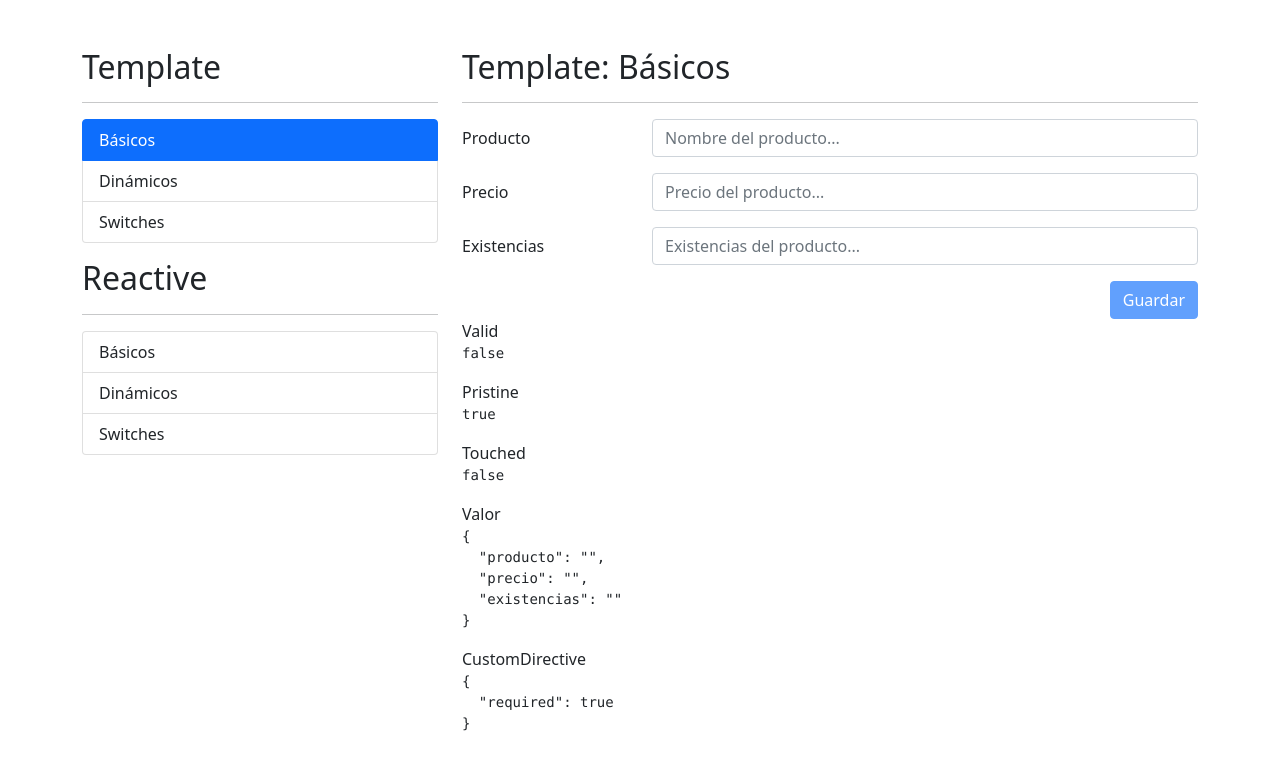
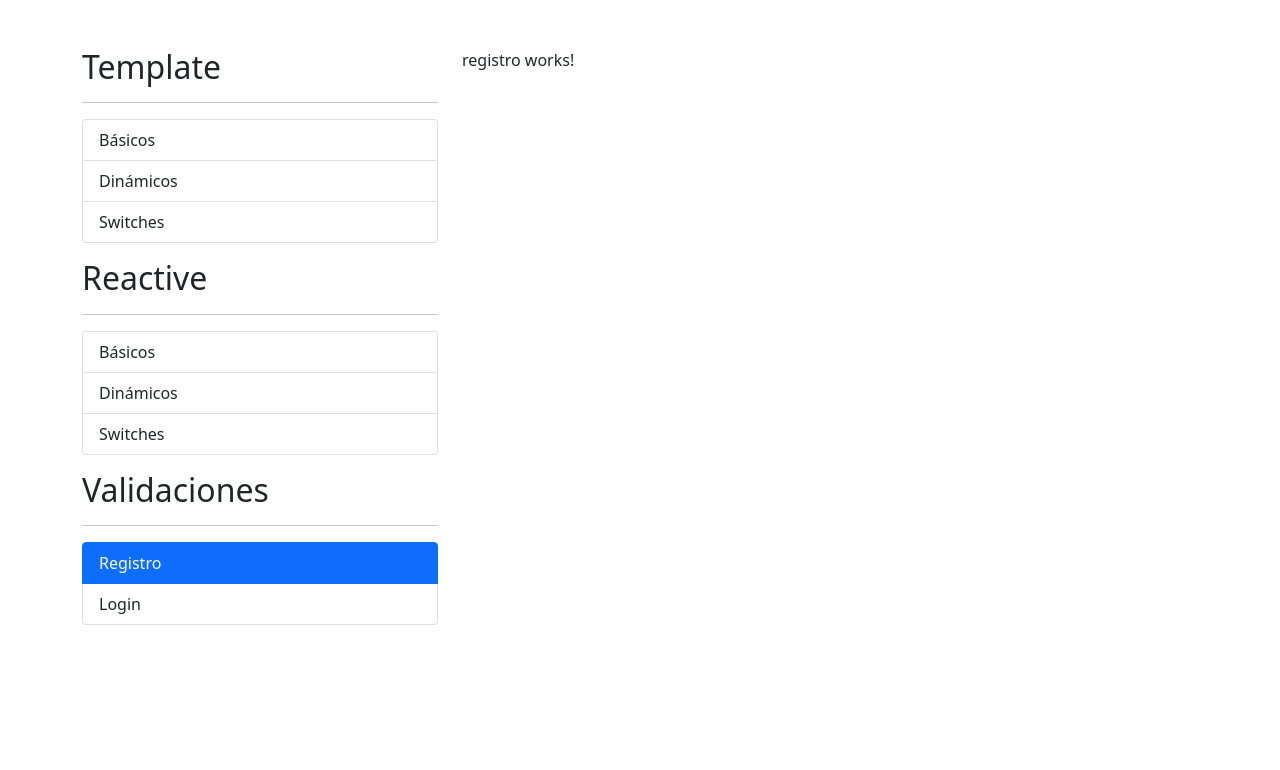
Before and after one commit to urkx/Angular-training, an Angular app in the folder udemy/formulariosApp/: page /validaciones/registro in a window 1280 px wide. Before the commit this address led to /template/basicos. Shown: the top 770 px of the page. Built offline with nearby package versions, Linux system fonts and the light colour scheme.

Commit message:
Auth module added: lazyload

```diff
--- a/udemy/formulariosApp/src/app/app-routing.module.ts
+++ b/udemy/formulariosApp/src/app/app-routing.module.ts
@@ -11,6 +11,10 @@ const routes: Routes = [
     loadChildren: () => import('./reactive/reactive.module').then(m => m.ReactiveModule)
   },
   {
+    path: 'validaciones',
+    loadChildren: () => import('./auth/auth.module').then(m => m.AuthModule)
+  },
+  {
     path: '**',
     redirectTo: 'template'
   }
--- /dev/null
+++ b/udemy/formulariosApp/src/app/auth/login/login.component.html
@@ -0,0 +1 @@
+<p>login works!</p>
--- /dev/null
+++ b/udemy/formulariosApp/src/app/auth/login/login.component.ts
@@ -0,0 +1,16 @@
+import { Component, OnInit } from '@angular/core';
+
+@Component({
+  selector: 'app-login',
+  templateUrl: './login.component.html',
+  styles: [
+  ]
+})
+export class LoginComponent implements OnInit {
+
+  constructor() { }
+
+  ngOnInit(): void {
+  }
+
+}
--- /dev/null
+++ b/udemy/formulariosApp/src/app/auth/registro/registro.component.html
@@ -0,0 +1 @@
+<p>registro works!</p>
--- /dev/null
+++ b/udemy/formulariosApp/src/app/auth/registro/registro.component.ts
@@ -0,0 +1,16 @@
+import { Component, OnInit } from '@angular/core';
+
+@Component({
+  selector: 'app-registro',
+  templateUrl: './registro.component.html',
+  styles: [
+  ]
+})
+export class RegistroComponent implements OnInit {
+
+  constructor() { }
+
+  ngOnInit(): void {
+  }
+
+}
--- a/udemy/formulariosApp/src/app/shared/sidemenu/sidemenu.component.html
+++ b/udemy/formulariosApp/src/app/shared/sidemenu/sidemenu.component.html
@@ -15,3 +15,12 @@
         {{item.texto}}
     </li>
 </ul>
+
+<h2 class="mt-3">Validaciones</h2>
+<hr>
+
+<ul class="list-group">
+    <li *ngFor="let item of authMenu" class="list-group-item" [routerLink]="[item.ruta]" routerLinkActive="active">
+        {{item.texto}}
+    </li>
+</ul>
--- a/udemy/formulariosApp/src/app/shared/sidemenu/sidemenu.component.ts
+++ b/udemy/formulariosApp/src/app/shared/sidemenu/sidemenu.component.ts
@@ -47,6 +47,18 @@ export class SidemenuComponent implements OnInit {
     },
   ];
 
+  authMenu: MenuItem[] = [
+    {
+      texto: 'Registro',
+      ruta: './validaciones/registro'
+    },
+    {
+
+      texto: 'Login',
+      ruta: './validaciones/login'
+    }
+  ];
+
   constructor() { }
 
   ngOnInit(): void {
```
Also changed, not shown: udemy/formulariosApp/src/app/auth/auth-routing.module.ts (added, +22 -0 lines), udemy/formulariosApp/src/app/auth/auth.module.ts (added, +16 -0 lines).
